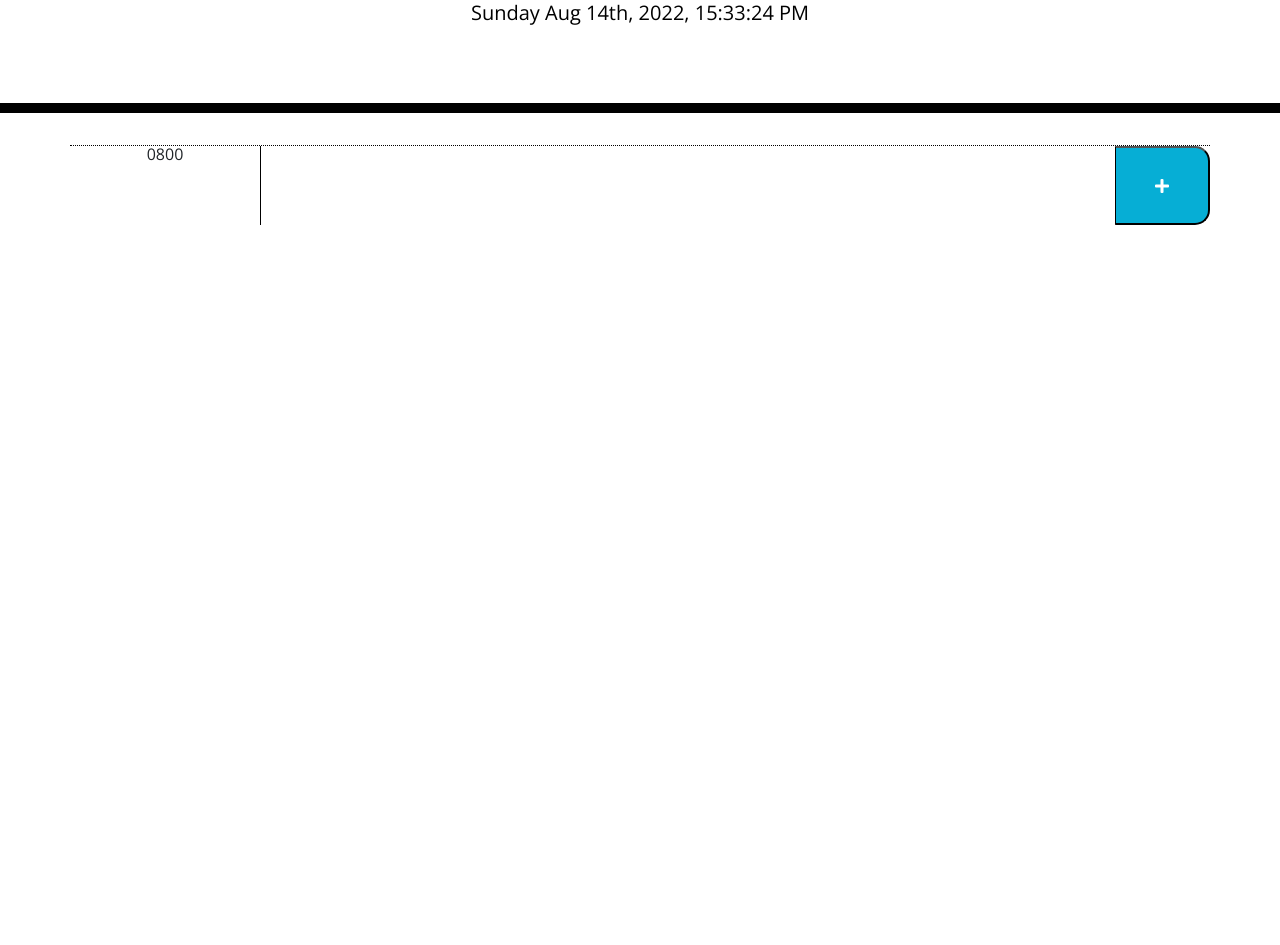
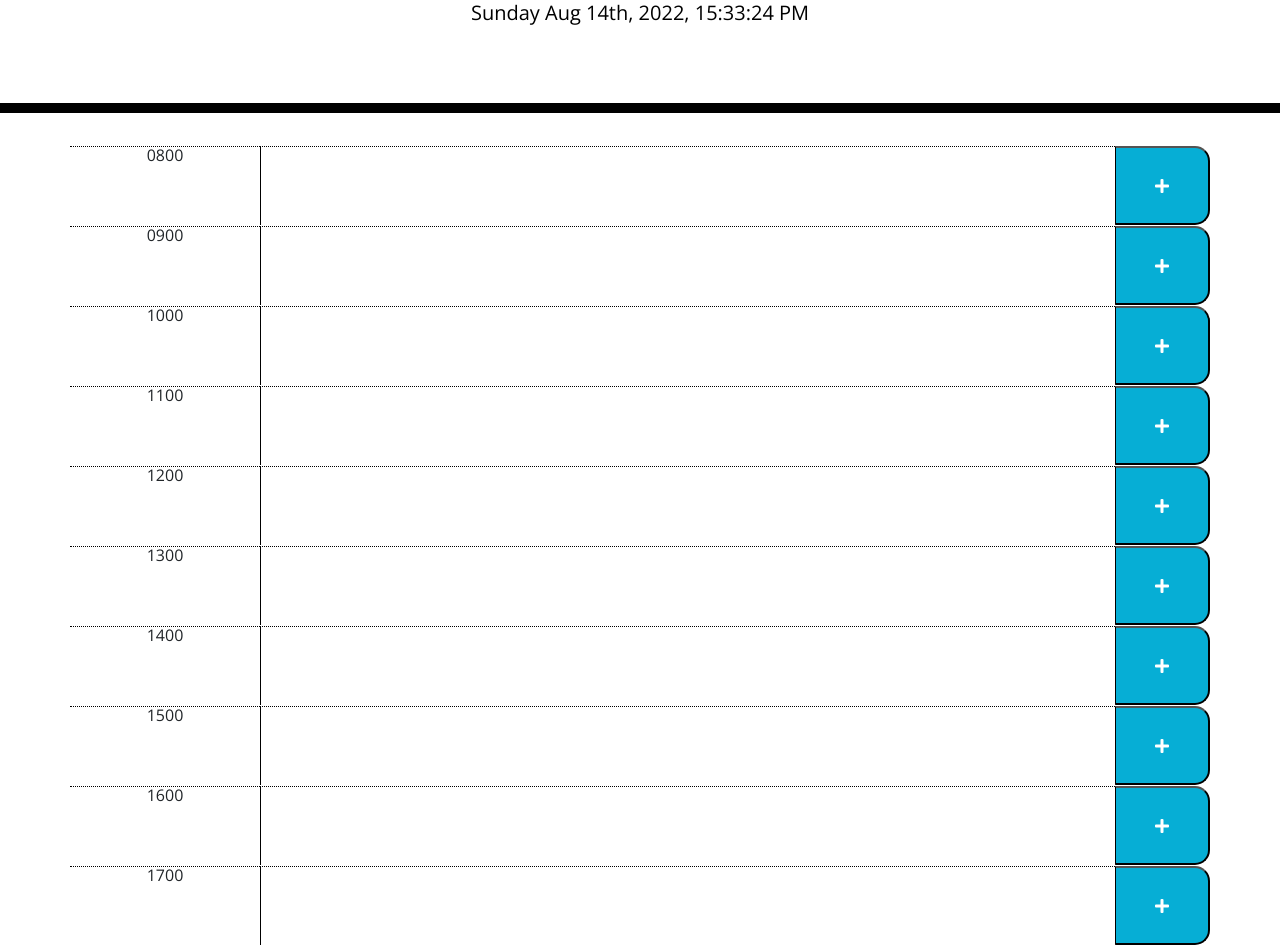
Before and after one commit to Laurencvengros/Daily_Planner, a plain HTML site: page index.html in a window 1280 px wide. Shown: the part 191-1136 px from the top of the page. Before the commit the page ends 800 px from the top, so only its background shows below. Drawn offline with nearby package versions, Linux system fonts and the light colour scheme.

Commit message:
added the rest of the times for the day

```diff
--- a/assets/css/style.css
+++ b/assets/css/style.css
@@ -71,15 +71,17 @@ textarea {
 }
 
 .row{
-    border-top: 1px dotted black;
+
 }
-.time{
+.col-md-2{
   height: 100%;
   text-align: center;
+  border-top: 1px dotted black;
 }
 
-.text{
+.col-md-9{
     height: 100%;
+    border-top: 1px dotted black;
 
 }
 
--- a/assets/js/script.js
+++ b/assets/js/script.js
@@ -3,7 +3,7 @@ var digitalClock = function(){
 
 var todayDate = moment();
 $("#currentDay").text(todayDate.format('dddd MMM Do, YYYY, H:mm:ss A'));
-console.log(todayDate);
+
 };
 
 digitalClock();
--- a/index.html
+++ b/index.html
@@ -31,8 +31,62 @@
         <div class="container">
             <!-- Timeblocks go here -->
             <div class="row">
-                <div class="col-md-2 time">0800</div>
-                <textarea class="col-md-9 text"></textarea>
+                <div class="col-md-2">0800</div>
+                <textarea class="col-md-9 "></textarea>
+                <button class="col-md-1 saveBtn"><i class="fas fa-plus"></i></button>
+            </div>
+
+            <div class="row">
+                <div class="col-md-2">0900</div>
+                <textarea class="col-md-9"></textarea>
+                <button class="col-md-1 saveBtn"><i class="fas fa-plus"></i></button>
+            </div>
+
+            <div class="row">
+                <div class="col-md-2">1000</div>
+                <textarea class="col-md-9"></textarea>
+                <button class="col-md-1 saveBtn"><i class="fas fa-plus"></i></button>
+            </div>
+
+            <div class="row">
+                <div class="col-md-2">1100</div>
+                <textarea class="col-md-9"></textarea>
+                <button class="col-md-1 saveBtn"><i class="fas fa-plus"></i></button>
+            </div>
+
+            <div class="row">
+                <div class="col-md-2">1200</div>
+                <textarea class="col-md-9"></textarea>
+                <button class="col-md-1 saveBtn"><i class="fas fa-plus"></i></button>
+            </div>
+
+            <div class="row">
+                <div class="col-md-2">1300</div>
+                <textarea class="col-md-9"></textarea>
+                <button class="col-md-1 saveBtn"><i class="fas fa-plus"></i></button>
+            </div>
+
+            <div class="row">
+                <div class="col-md-2">1400</div>
+                <textarea class="col-md-9"></textarea>
+                <button class="col-md-1 saveBtn"><i class="fas fa-plus"></i></button>
+            </div>
+
+            <div class="row">
+                <div class="col-md-2">1500</div>
+                <textarea class="col-md-9"></textarea>
+                <button class="col-md-1 saveBtn"><i class="fas fa-plus"></i></button>
+            </div>
+
+            <div class="row">
+                <div class="col-md-2">1600</div>
+                <textarea class="col-md-9"></textarea>
+                <button class="col-md-1 saveBtn"><i class="fas fa-plus"></i></button>
+            </div>
+
+            <div class="row">
+                <div class="col-md-2">1700</div>
+                <textarea class="col-md-9"></textarea>
                 <button class="col-md-1 saveBtn"><i class="fas fa-plus"></i></button>
             </div>
 
```
